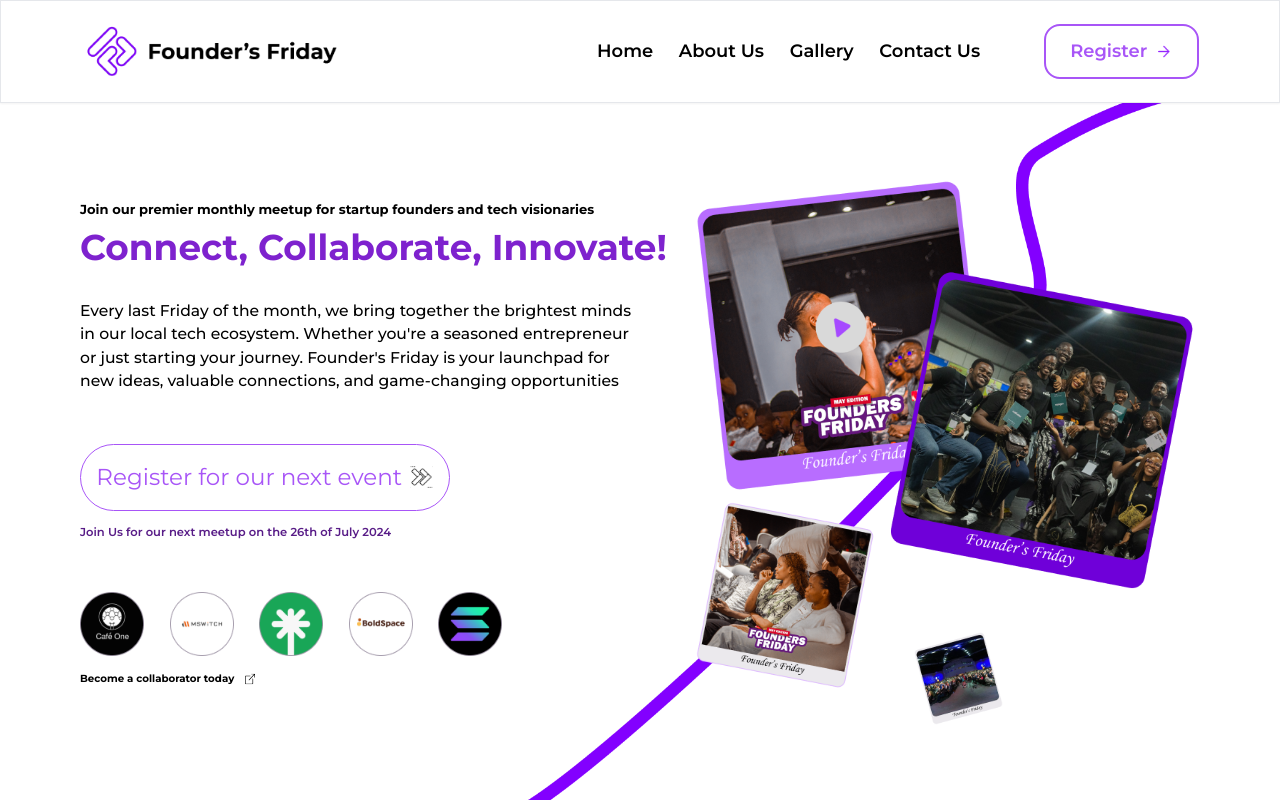
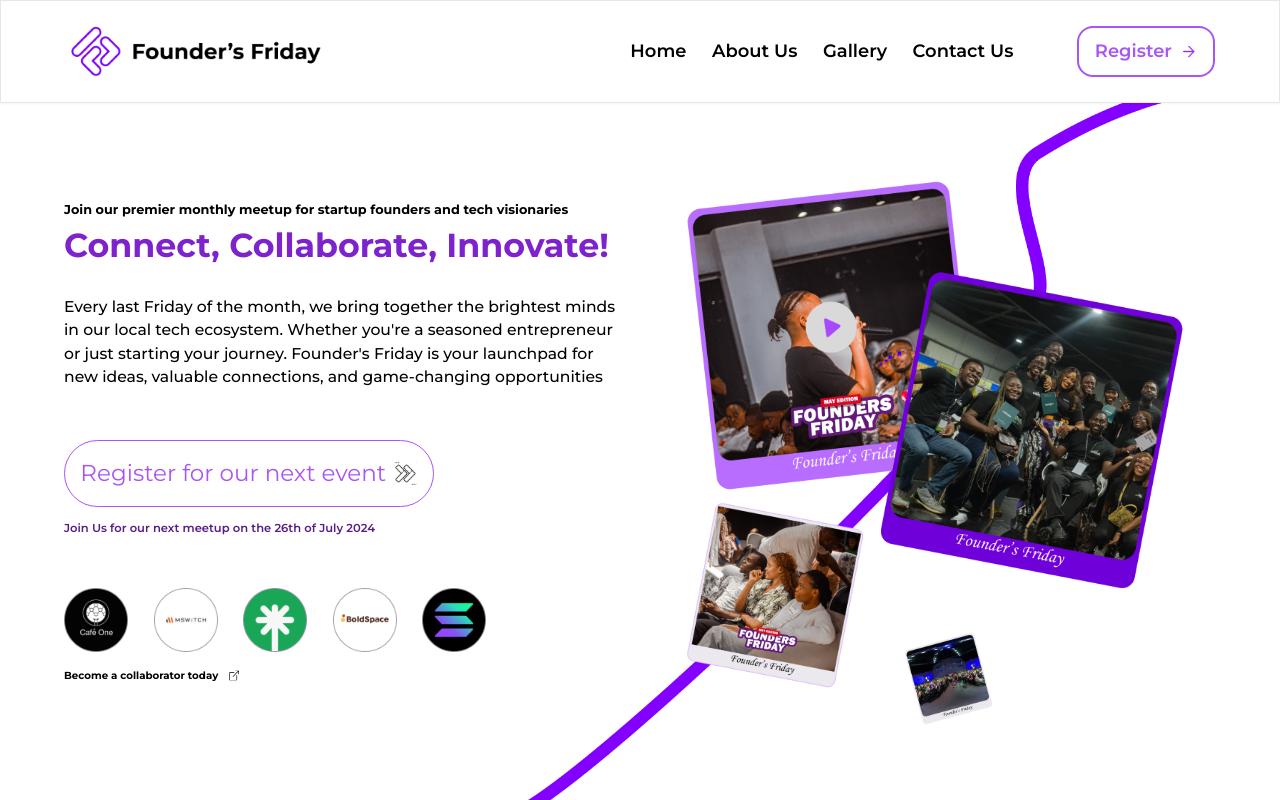
Before and after one commit to Amazing-Tech1/Belsoft, a React (Vite) app: page / in a window 1280 px wide. Built offline with nearby package versions, Linux system fonts and the light colour scheme.

Commit message:
initial commit

```diff
--- a/src/components/Header.jsx
+++ b/src/components/Header.jsx
@@ -6,7 +6,7 @@ function Header() {
 
     return (
         <div className='w-full bg-white sticky top-0 z-50 border shadow-sm font-Montserrat'>
-            <div className='flex justify-between max-w-[90%] px-4 w-full items-center m-auto py-[1.5vw]'>
+            <div className='flex justify-between max-w-[90%] w-full items-center m-auto py-[1.5vw]'>
                 <img src={logo} alt="" className='w-[20vw]' />
                 <div className='flex gap-[5vw] items-center'>
                     <ul className='list-none flex gap-[2vw] text-[1.4vw] font-semibold '>
@@ -15,7 +15,7 @@ function Header() {
                         <li>Gallery</li>
                         <li>Contact Us</li>
                     </ul>
-                    <div className='border-2 border-purple-500 text-[1.4vw] font-semibold md:px-6 md:py-3 px-3 py-1 flex items-center text-purple-500 gap-2 rounded-2xl cursor-pointer hover:shadow-md hover:scale-[1.1]'>
+                    <div className='border-2 border-purple-500 text-[1.4vw] font-semibold px-[1.2vw] py-[0.8vw]  flex items-center text-purple-500 gap-2 rounded-2xl cursor-pointer hover:shadow-md hover:scale-[1.1]'>
                         <p>Register </p>
                         <img src={arrow} alt="" className='w-[1.4vw]' />
                     </div>
--- a/src/components/Hero.jsx
+++ b/src/components/Hero.jsx
@@ -16,11 +16,11 @@ function Hero() {
     return (
         <div className='w-full relative '>
             <img src={bg} alt="background graphics" className='absolute top-[-8vw] right-[9vw] z-[-1] w-[50vw]' />
-            <div className="w-[90%] px-4 flex md:flex-row  m-auto mt-[7vw]">
+            <div className="w-[90%] flex md:flex-row  m-auto mt-[7vw]">
                 {/* Left Section */}
-                <div className=' animate-slide-in basis-[55%] mt-1 font-Montserrat'>
-                    <span className='font-bold text-[1.02vw] leading-tight'>Join our premier monthly meetup for startup founders and tech visionaries</span>
-                    <h2 className='text-[2.8vw] text-purple-700 font-bold '>Connect, Collaborate, Innovate!</h2>
+                <div className=' animate-slide-in basis-[54%] mt-1 font-Montserrat'>
+                    <span className='font-bold text-[1vw] leading-tight'>Join our premier monthly meetup for startup founders and tech visionaries</span>
+                    <h2 className='text-[2.6vw] text-purple-700 font-bold '>Connect, Collaborate, Innovate!</h2>
                     <p className='mt-6 text-[1.22vw] font-medium lg:w-[90%] leading-normal'>Every last Friday of the month, we bring together the brightest minds in our local tech ecosystem. Whether you're a seasoned entrepreneur or just starting your journey. Founder's Friday is your launchpad for new ideas, valuable connections, and game-changing opportunities</p>
                     <div className='mt-[4vw]'>
                         <button className="text-purple-500 p-[1.2vw] rounded-[50px] border border-purple-500 flex items-center gap-2 text-[1.8vw]  hover:bg-purple-500 hover:text-white">
@@ -45,7 +45,7 @@ function Hero() {
                 </div>
 
                 {/* Right Section */}
-                <div className=' relative basis-[45%] animate-fade-in'>
+                <div className=' relative basis-[46%] animate-fade-in'>
                     <img src={frame1} alt="" className="absolute z-[-1] w-[23vw] left-0 top-[-1vw]" />
                     <img src={frame2} alt="" className=" w-[24vw] ml-[15vw] mt-[6vw] z-2 " />
                     <img src={frame3} alt="" className=" w-[14vw] mt-[-7vw]" />
```
